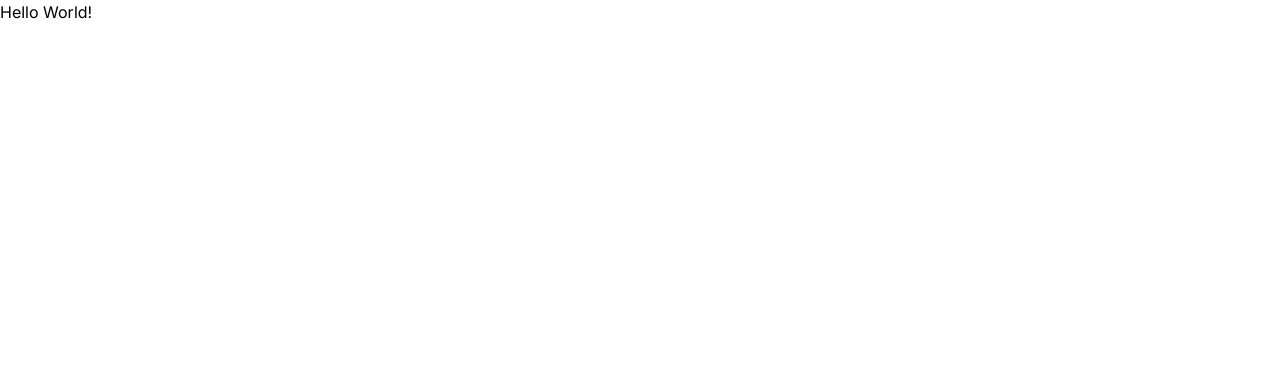
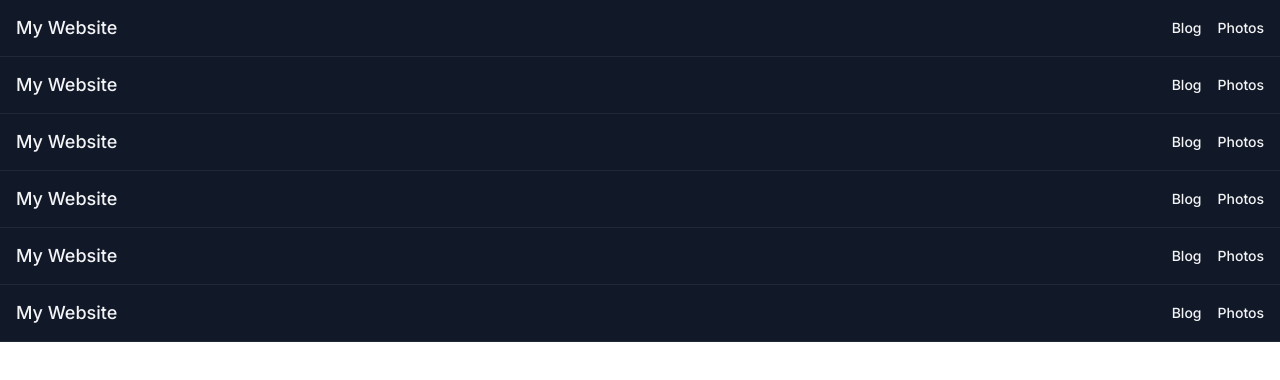
Before and after one commit to dereklee5/my-website-demo, a Next.js app: page / in a window 1280 px wide. Shown: the top 380 px of the page. Built offline with nearby package versions, Linux system fonts and the light colour scheme.

Commit message:
Creating a navbar component

```diff
--- a/app/page.js
+++ b/app/page.js
@@ -1,3 +1,30 @@
 export default function Home() {
-  return <p>Hello World!</p>;
+  return (
+    <div>
+      <Navbar />
+      <Navbar />
+      <Navbar />
+      <Navbar />
+      <Navbar />
+      <Navbar />
+    </div>
+  );
 }
+
+function Navbar() {
+  return (
+    <nav className="border-b border-gray-800 sticky top-0 bg-gray-900 text-gray-100 z-10">
+    <div className="h-14 max-w-7xl p-4 mx-auto flex items-center justify-between">
+      <a href="/" className="font-medium text-lg md:hover:underline">My Website</a>
+      <ul className = "flex items-center justify-end space-x-4 text-sm font-medium">
+        <li className="md:hover:underline">
+          <a href="/blog">Blog</a>
+        </li>
+        <li className="md:hover:underline">
+          <a href="/photos">Photos</a>
+        </li>
+      </ul>
+    </div>
+  </nav>
+  );
+}
```
